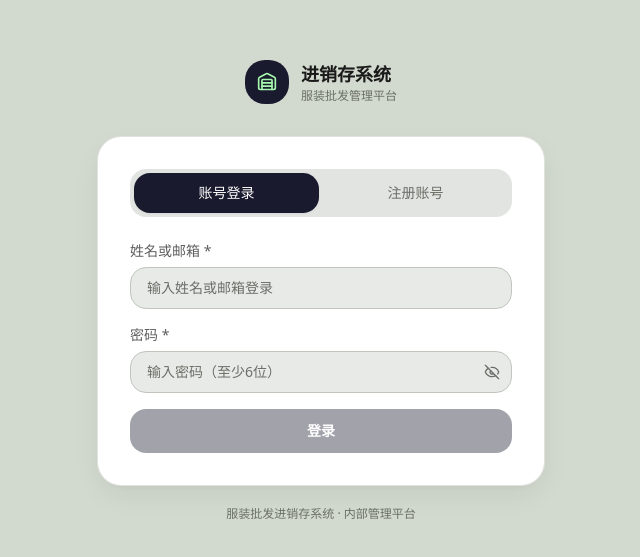
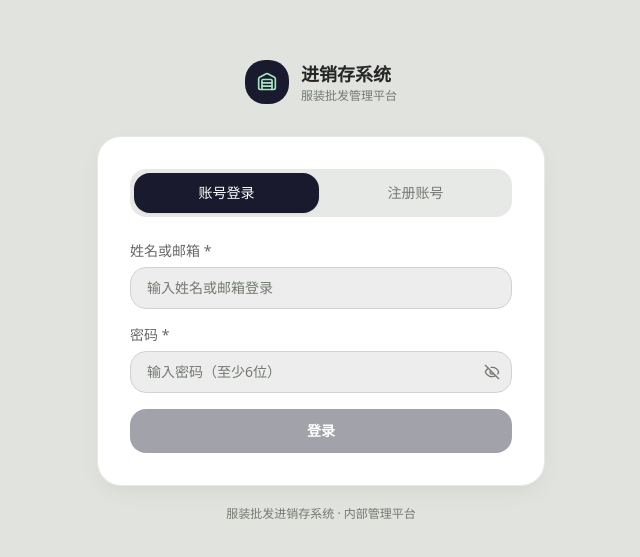
Before and after one commit to LessXi/enter-ProjectAlign, a React (Vite) app: page /login in a window 1280 px wide. Shown: the part 109-666 px from the top of the page, without its empty margins (319-959 px from the left). Built offline with nearby package versions, Linux system fonts and the light colour scheme.

Commit message:
feat(inventory): implement PO receiving and accurate stock history

```diff
--- a/src/hooks/useInventoryData.ts
+++ b/src/hooks/useInventoryData.ts
@@ -163,6 +163,47 @@ export function useCreatePO() {
   });
 }
 
+export function useReceivePO() {
+  const qc = useQueryClient();
+  return useMutation({
+    mutationFn: async ({ poNumber }: { poNumber: string }) => {
+      // 1. Fetch PO with items
+      const { data: po, error: poErr } = await supabase
+        .from('purchase_orders')
+        .select(`*, purchase_order_items (product_id, quantity, unit_price)`)
+        .eq('po_number', poNumber)
+        .single();
+      if (poErr) throw poErr;
+
+      // 2. For each PO item, create an inbound transaction via RPC
+      for (const item of po.purchase_order_items) {
+        const { error: txErr } = await supabase.rpc('add_transaction', {
+          p_type: 'inbound',
+          p_product_id: item.product_id,
+          p_quantity: item.quantity,
+          p_unit_price: Number(item.unit_price),
+          p_counterparty: po.supplier || '',
+          p_date: new Date().toISOString().split('T')[0],
+          p_note: `采购单收货 - ${po.po_number}`,
+        });
+        if (txErr) throw txErr;
+      }
+
+      // 3. Update PO status to received
+      const { error: statusErr } = await supabase
+        .from('purchase_orders')
+        .update({ status: 'received' })
+        .eq('po_number', poNumber);
+      if (statusErr) throw statusErr;
+    },
+    onSuccess: () => {
+      qc.invalidateQueries({ queryKey: ['purchase_orders'] });
+      qc.invalidateQueries({ queryKey: ['products'] });
+      qc.invalidateQueries({ queryKey: ['transactions'] });
+    },
+  });
+}
+
 export function useUpdatePOStatus() {
   const qc = useQueryClient();
   return useMutation({
--- a/src/index.css
+++ b/src/index.css
@@ -4,68 +4,68 @@
 
 @layer base {
   :root {
-    --background: 100 12% 83%;
-    --foreground: 0 0% 10%;
+    --background: 100 8% 88%;
+    --foreground: 0 0% 15%;
 
     --card: 0 0% 100%;
-    --card-foreground: 0 0% 10%;
+    --card-foreground: 0 0% 15%;
 
     --popover: 0 0% 100%;
-    --popover-foreground: 0 0% 10%;
+    --popover-foreground: 0 0% 15%;
 
-    --primary: 125 85% 81%;
-    --primary-foreground: 0 0% 10%;
+    --primary: 145 45% 55%;
+    --primary-foreground: 0 0% 100%;
 
-    --secondary: 100 8% 90%;
-    --secondary-foreground: 0 0% 10%;
+    --secondary: 100 6% 92%;
+    --secondary-foreground: 0 0% 15%;
 
-    --muted: 100 6% 78%;
-    --muted-foreground: 100 4% 42%;
+    --muted: 100 4% 82%;
+    --muted-foreground: 100 4% 46%;
 
-    --accent: 255 48% 81%;
+    --accent: 255 35% 72%;
     --accent-foreground: 0 0% 100%;
 
-    --destructive: 0 72% 56%;
+    --destructive: 0 65% 52%;
     --destructive-foreground: 0 0% 100%;
 
-    --success: 145 60% 42%;
+    --success: 145 50% 40%;
     --success-foreground: 0 0% 100%;
 
-    --info: 220 60% 55%;
+    --info: 220 50% 52%;
     --info-foreground: 0 0% 100%;
 
-    --warning: 38 92% 55%;
+    --warning: 38 75% 52%;
     --warning-foreground: 0 0% 10%;
 
-    --border: 100 6% 76%;
-    --input: 100 6% 92%;
-    --ring: 125 85% 70%;
+    --border: 100 5% 82%;
+    --input: 100 4% 94%;
+    --ring: 145 45% 50%;
 
     --radius: 1rem;
 
-    /* Sidebar stays dark for contrast */
-    --sidebar-background: 0 0% 10%;
-    --sidebar-foreground: 0 0% 80%;
-    --sidebar-primary: 125 85% 81%;
+    /* Sidebar — softer dark */
+    --sidebar-background: 240 8% 14%;
+    --sidebar-foreground: 0 0% 75%;
+    --sidebar-primary: 145 45% 65%;
     --sidebar-primary-foreground: 0 0% 10%;
-    --sidebar-accent: 0 0% 16%;
-    --sidebar-accent-foreground: 0 0% 96%;
-    --sidebar-border: 0 0% 18%;
-    --sidebar-ring: 125 85% 81%;
+    --sidebar-accent: 240 6% 20%;
+    --sidebar-accent-foreground: 0 0% 92%;
+    --sidebar-border: 240 5% 22%;
+    --sidebar-ring: 145 45% 65%;
 
-    /* Status backgrounds for light cards */
-    --success-bg: 145 50% 92%;
-    --warning-bg: 38 60% 92%;
-    --destructive-bg: 0 50% 94%;
-    --info-bg: 220 50% 94%;
+    /* Status backgrounds */
+    --success-bg: 145 40% 93%;
+    --warning-bg: 38 50% 93%;
+    --destructive-bg: 0 40% 95%;
+    --info-bg: 220 40% 95%;
 
-    /* Shadows */
-    --shadow-card: 0 1px 3px 0 hsl(0 0% 0% / 0.04), 0 1px 2px -1px hsl(0 0% 0% / 0.03);
-    --shadow-elevated: 0 10px 30px -5px hsl(0 0% 0% / 0.08), 0 4px 10px -4px hsl(0 0% 0% / 0.04);
+    /* Shadows — softer */
+    --shadow-card: 0 1px 3px 0 hsl(0 0% 0% / 0.03), 0 1px 2px -1px hsl(0 0% 0% / 0.02);
+    --shadow-elevated: 0 8px 24px -4px hsl(0 0% 0% / 0.06), 0 4px 8px -4px hsl(0 0% 0% / 0.03);
 
-    /* Pastel accent backgrounds */
-    --mint: 125 85% 81%;
-    --lavender: 255 48% 81%;
+    /* Pastel accents — softer */
+    --mint: 145 55% 78%;
+    --lavender: 255 40% 80%;
   }
 
   .dark {
--- a/src/pages/Index.tsx
+++ b/src/pages/Index.tsx
@@ -25,7 +25,7 @@ export default function Dashboard() {
   const totalValue = items.reduce((s, i) => s + i.stock * i.unitPrice, 0);
   const pendingPOs = purchaseOrders.filter((po) => po.status === 'pending');
 
-  const recentTxs = [...transactions].slice(0, 6);
+  const recentTxs = [...transactions].slice(0, 20);
 
   const miniChartData = useMemo(() => {
     const months: Record<string, { month: string; inbound: number; outbound: number }> = {};
@@ -157,7 +157,7 @@ export default function Dashboard() {
         {/* Recent transactions - narrower */}
         <div className="lg:col-span-2 bg-card rounded-3xl shadow-card p-6 border border-border/50 transition-all duration-300 hover:shadow-elevated">
           <h3 className="text-sm font-semibold text-foreground mb-4">最近流水</h3>
-          <div className="space-y-2.5">
+          <div className="space-y-2.5 max-h-[420px] overflow-y-auto pr-1 scrollbar-thin">
             {recentTxs.map((tx) => (
               <div key={tx.id} className="flex items-center justify-between py-2 px-3 rounded-xl bg-muted/30 hover:bg-muted/50 transition-colors">
                 <div className="flex items-center gap-2.5">
--- a/src/pages/Reports.tsx
+++ b/src/pages/Reports.tsx
@@ -176,13 +176,52 @@ export default function Reports() {
 
   const alertItems = items.filter((i) => getStockStatus(i.stock, i.threshold) !== 'normal');
 
+  // Stock history: compute daily total stock within date range from real transactions
   const stockHistory = useMemo(() => {
-    const base = items.reduce((s, i) => s + i.stock, 0);
-    return Array.from({ length: 31 }, (_, i) => ({
-      day: `${i}`,
-      total: Math.max(0, base + (30 - i) * 3 + Math.round((Math.random() - 0.5) * base * 0.05)),
-    }));
-  }, [items]);
+    // Current total stock
+    const currentTotal = items.reduce((s, i) => s + i.stock, 0);
+    const today = toDateStr(new Date());
+
+    // Build a map of daily net stock change (inbound adds, outbound subtracts)
+    const dailyDelta: Record<string, number> = {};
+    transactions.forEach((t) => {
+      const d = t.date;
+      if (!dailyDelta[d]) dailyDelta[d] = 0;
+      dailyDelta[d] += t.type === 'inbound' ? t.quantity : -t.quantity;
+    });
+
+    // Walk backwards from today to build total stock at each date
+    const allDates: string[] = [];
+    const cursor = new Date(today);
+    const earliest = new Date(dateRange.start);
+    earliest.setDate(earliest.getDate() - 1); // one day before range start
+    while (cursor >= earliest) {
+      allDates.push(toDateStr(new Date(cursor)));
+      cursor.setDate(cursor.getDate() - 1);
+    }
+
+    // Compute stock at each date (going backwards: subtract net delta of future dates)
+    const stockByDate: Record<string, number> = {};
+    let running = currentTotal;
+    for (const d of allDates) {
+      stockByDate[d] = running;
+      // Undo the delta of this date to get previous day's stock
+      running -= (dailyDelta[d] || 0);
+    }
+
+    // Build chart data only for dates within the selected range
+    const result: { day: string; total: number }[] = [];
+    const startD = new Date(dateRange.start);
+    const endD = new Date(dateRange.end);
+    for (const c = new Date(startD); c <= endD; c.setDate(c.getDate() + 1)) {
+      const key = toDateStr(new Date(c));
+      result.push({
+        day: `${c.getMonth() + 1}/${c.getDate()}`,
+        total: Math.max(0, stockByDate[key] ?? currentTotal),
+      });
+    }
+    return result;
+  }, [items, transactions, dateRange]);
 
   const reconData = useMemo(() => {
     return items.map((item) => {
@@ -434,7 +473,7 @@ export default function Reports() {
               </ResponsiveContainer>
             </div>
             <div className="bg-card rounded-3xl shadow-card p-6 border border-border/50">
-              <h3 className="text-sm font-semibold text-foreground mb-4">库存总量变化趋势（近30天）</h3>
+              <h3 className="text-sm font-semibold text-foreground mb-4">库存总量变化趋势（{periodLabel}）</h3>
               <ResponsiveContainer width="100%" height={280}>
                 <AreaChart data={stockHistory}>
                   <XAxis dataKey="day" axisLine={false} tickLine={false} tick={{ fontSize: 11, fill: 'hsl(0,0%,50%)' }} />
```
Also changed, not shown: src/pages/PurchaseOrders.tsx (+15 -3 lines).
